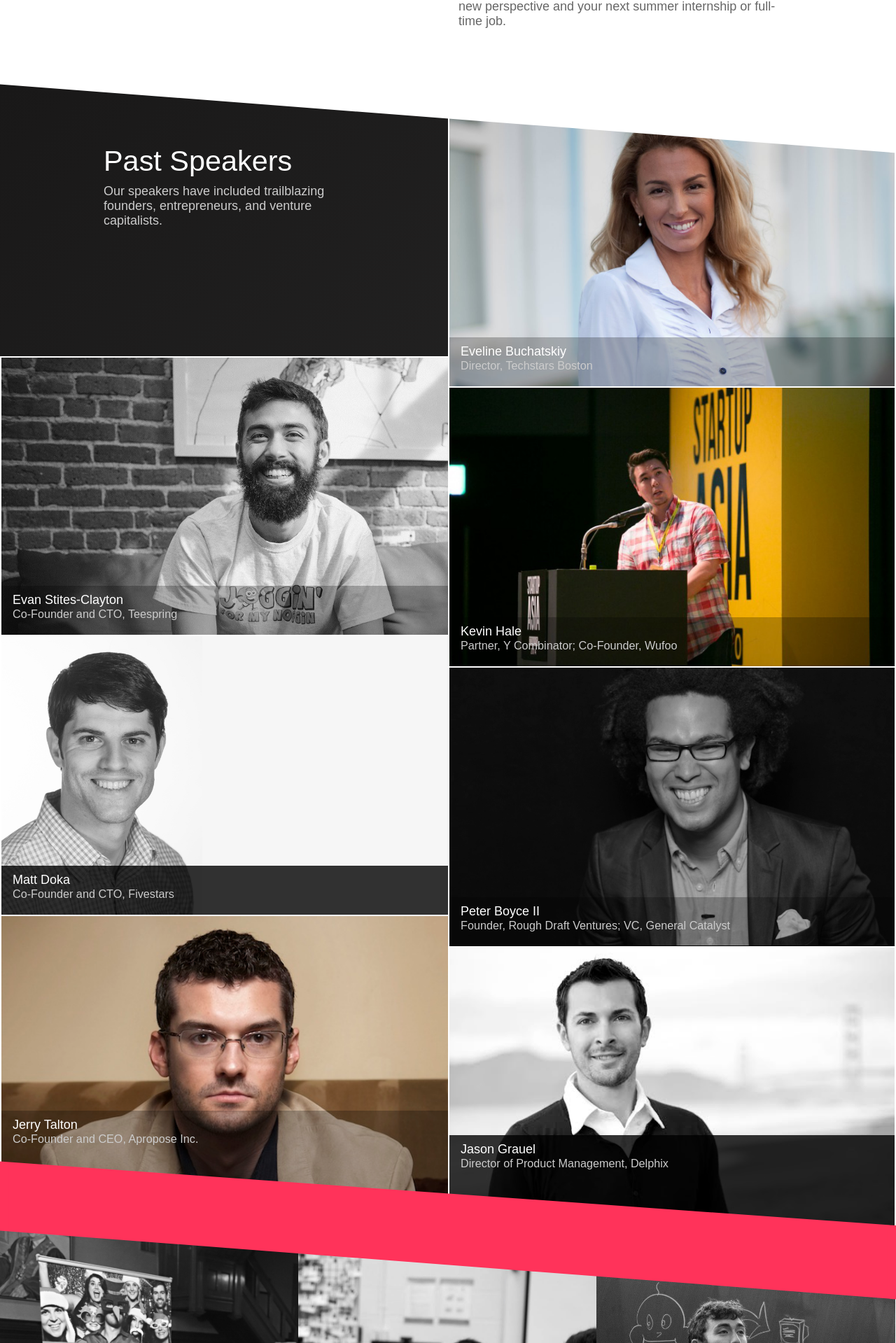
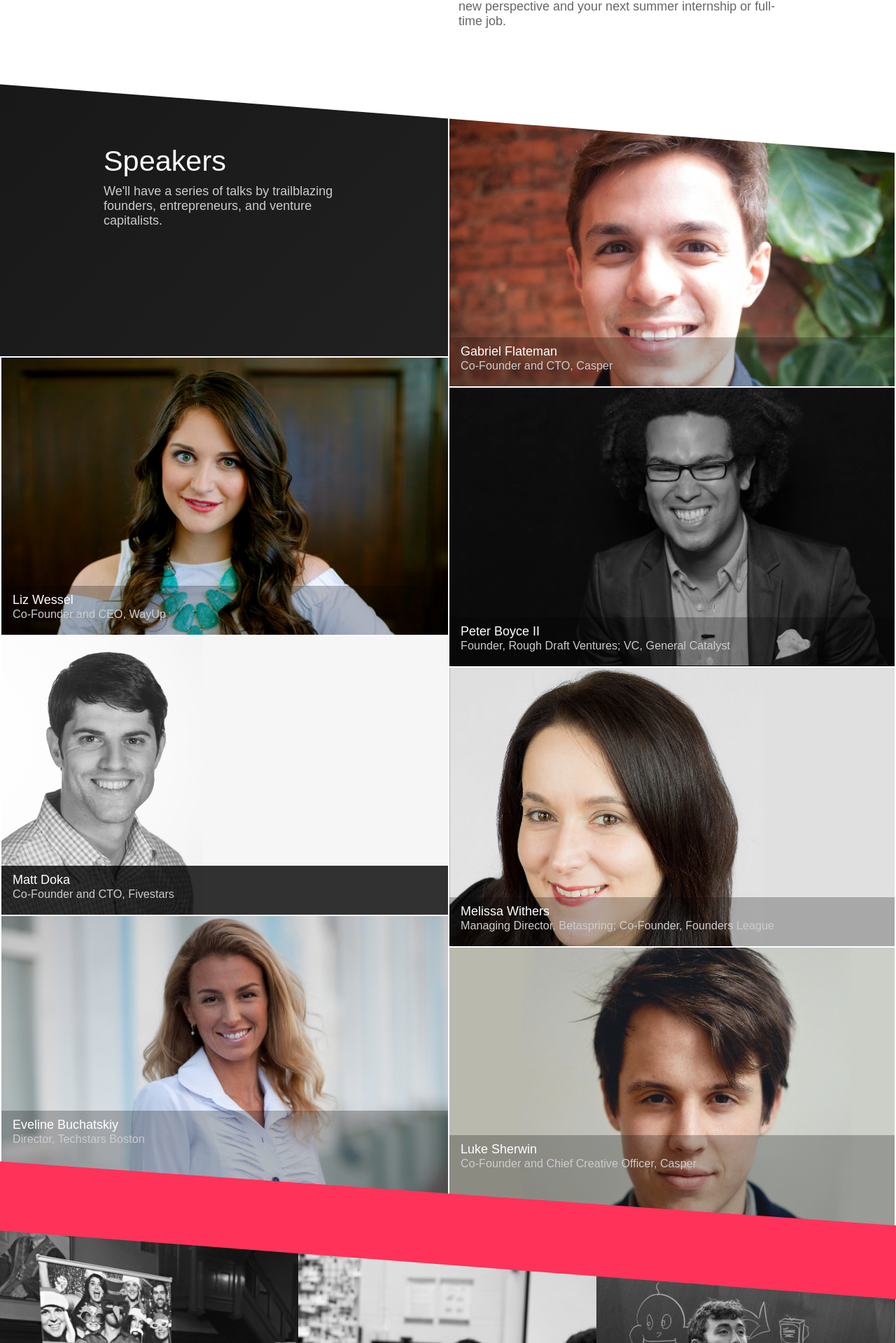
Before and after one commit to hackatbrown/2016.startupatbrown.org, a Jekyll site: the page built from index.html, in a window 1280 px wide. Shown: the part 981-2900 px from the top of the page at 70% size. Built offline with Jekyll 4.4.1, drawn with Linux system fonts in a browser that asks for light colours; nearby versions of some CDN libraries.

Commit message:
new speakerss

```diff
--- a/css/pages/index.scss
+++ b/css/pages/index.scss
@@ -484,6 +484,41 @@ svg.slant {
 
 #jerry {
   background: url("../../img/speakers/jerry2.jpg") no-repeat;
+   @media (max-width: $screen-sm-max) {
+    background-position: 0px 0px;
+  }
+}
+
+#liz {
+  background: url("../../img/speakers/liz.jpg") no-repeat;
+   @media (max-width: $screen-sm-max) {
+    background-position: 0px 0px;
+  }
+}
+
+#melissa {
+  background: url("../../img/speakers/melissa_w.jpg") no-repeat;
+  //background-size: contain  !important;
+
+   @media (max-width: $screen-sm-max) {
+    background-position: 0px 0px;
+  }
+}
+
+#luke {
+  background: url("../../img/speakers/luke_s.jpg") no-repeat;
+  background-position: 0px -70px;
+
+   @media (max-width: $screen-sm-max) {
+    background-position: 0px 0px;
+  }
+}
+
+#gabe {
+  background: url("../../img/speakers/gabriel_flateman.jpg") no-repeat;
+  //background-size: auto 430px !important;
+  background-position: 0px -70px;
+
    @media (max-width: $screen-sm-max) {
     background-position: 0px 0px;
   }
--- a/index.html
+++ b/index.html
@@ -76,16 +76,40 @@ css:
     <div class="container">
       <div class="row">
         <div class="speakers-header ">
-          <h2>Past Speakers</h2>
-          <p>Our speakers have included trailblazing founders, entrepreneurs, and venture capitalists.</p>
+          <h2>Speakers</h2>
+          <p>We'll have a series of talks by trailblazing founders, entrepreneurs, and venture capitalists.</p>
         </div>
       </div>
     </div>
     <ul class="thumbnails">
-      <li id="evan">
+      <li id="liz">
         <div class="speaker-label">
-          <p class="speaker-name">Evan Stites-Clayton</p>
-          <p class="speaker-description">Co-Founder and CTO, Teespring</p>
+          <p class="speaker-name">Liz Wessel</p>
+          <p class="speaker-description">Co-Founder and CEO, WayUp</p>
+        </div>
+      </li>
+      <li id="gabe">
+        <div class="speaker-label">
+          <p class="speaker-name">Gabriel Flateman</p>
+          <p class="speaker-description">Co-Founder and CTO, Casper</p>
+        </div>
+      </li>
+      <li id="peter">
+        <div class="speaker-label">
+          <p class="speaker-name">Peter Boyce II</p>
+          <p class="speaker-description">Founder, Rough Draft Ventures; VC, General Catalyst</p>
+        </div>
+      </li>
+      <li id="matt">
+        <div class="speaker-label">
+          <p class="speaker-name">Matt Doka</p>
+          <p class="speaker-description">Co-Founder and CTO, Fivestars</p>
+        </div>
+      </li>
+      <li id="melissa">
+        <div class="speaker-label">
+          <p class="speaker-name">Melissa Withers</p>
+          <p class="speaker-description">Managing Director, Betaspring; Co-Founder, Founders League</p>
         </div>
       </li>
       <li id="eveline">
@@ -94,34 +118,10 @@ css:
           <p class="speaker-description">Director, Techstars Boston</p>
         </div>
       </li>
-      <li id="kevin">
+      <li id="luke">
         <div class="speaker-label">
-          <p class="speaker-name">Kevin Hale</p>
-          <p class="speaker-description">Partner, Y Combinator; Co-Founder, Wufoo</p>
-        </div>
-      </li>
-      <li id="matt">
-        <div class="speaker-label">
-          <p class="speaker-name">Matt Doka</p>
-          <p class="speaker-description">Co-Founder and CTO, Fivestars</p>
-        </div>
-      </li>
-      <li id="peter">
-        <div class="speaker-label">
-          <p class="speaker-name">Peter Boyce II</p>
-          <p class="speaker-description">Founder, Rough Draft Ventures; VC, General Catalyst</p>
-        </div>
-      </li>
-      <li id="jerry">
-        <div class="speaker-label">
-          <p class="speaker-name">Jerry Talton</p>
-          <p class="speaker-description">Co-Founder and CEO, Apropose Inc.</p>
-        </div>
-      </li>
-      <li id="jason">
-        <div class="speaker-label">
-          <p class="speaker-name">Jason Grauel</p>
-          <p class="speaker-description">Director of Product Management, Delphix</p>
+          <p class="speaker-name">Luke Sherwin</p>
+          <p class="speaker-description">Co-Founder and Chief Creative Officer, Casper</p>
         </div>
       </li>
     </ul>
```
Also changed, not shown: img/speakers/gabe.jpg (added), img/speakers/gabe_f.jpg (added), img/speakers/gabriel_flateman.jpg (added), img/speakers/liz.jpg (added), img/speakers/luke_s.jpg (added), img/speakers/luke_sherwin.jpg (added), img/speakers/melissa.jpg (added), img/speakers/melissa_w.jpg (added), 10 other files.
